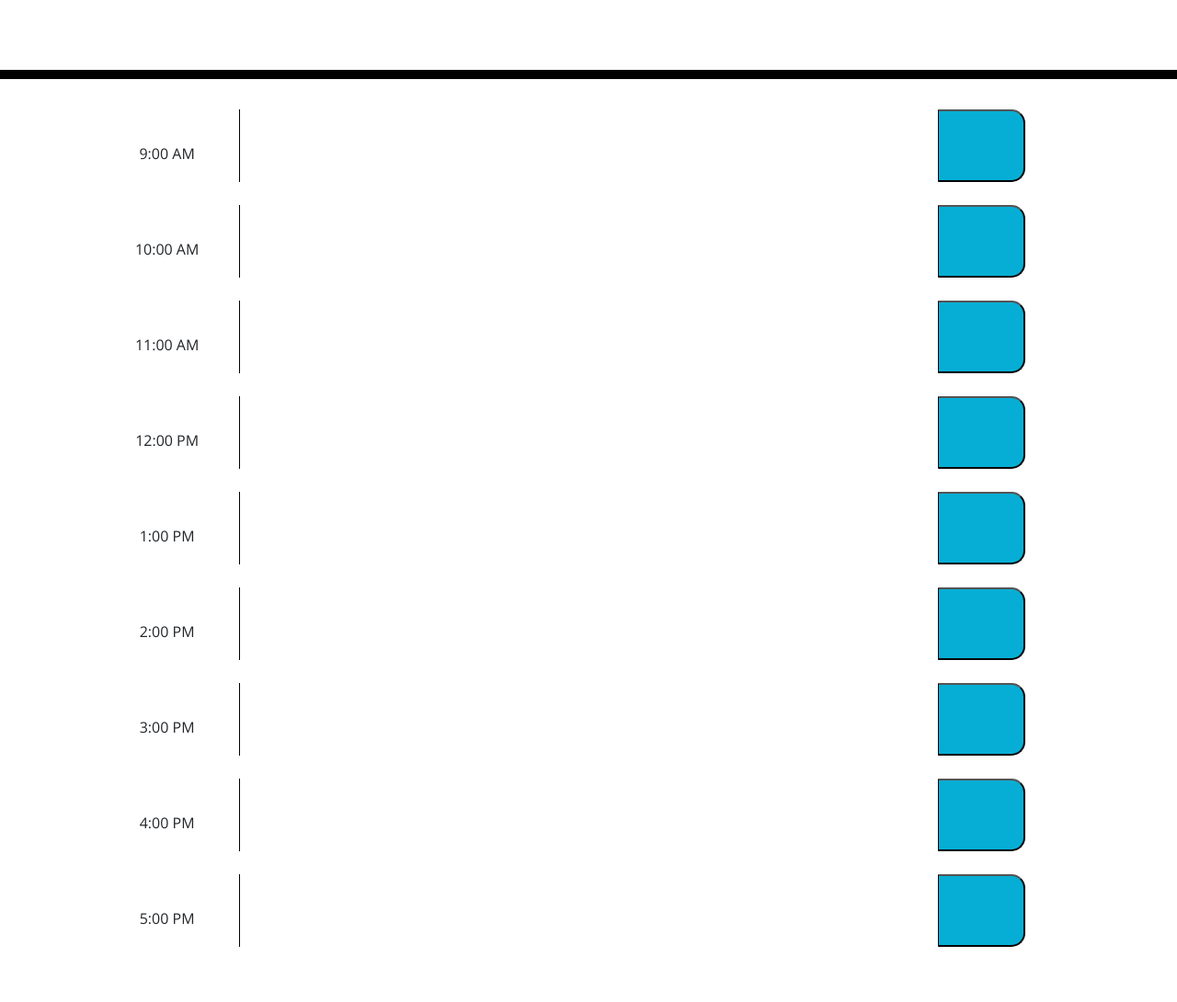
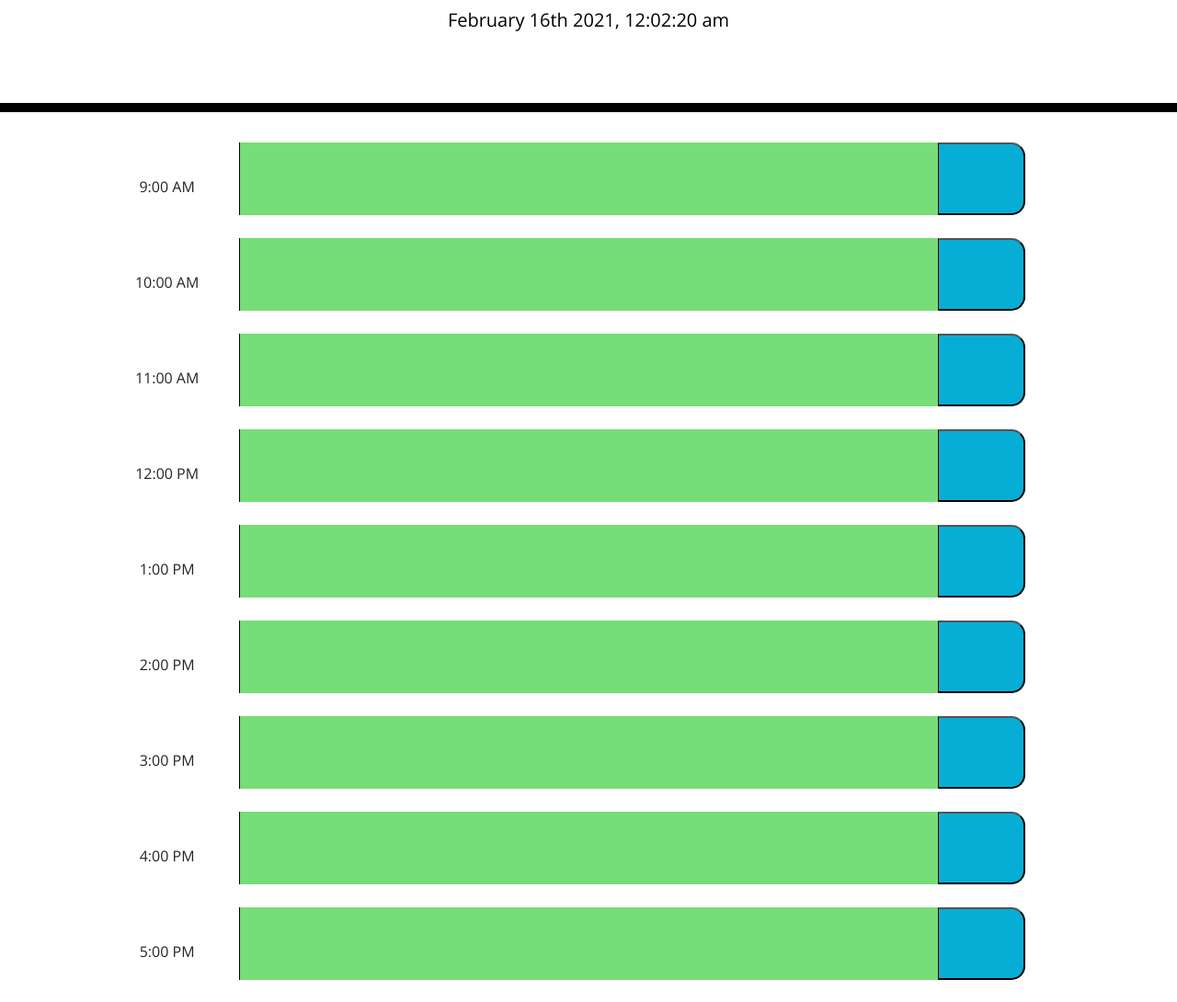
Before and after one commit to nolanstucky/Day-Schedular, a plain HTML site: page index.html in a window 1280 px wide. Shown: the part 182-1272 px from the top of the page at 92% size. Before the commit the page ends 1236 px from the top, so only its background shows below. Drawn offline with nearby package versions, Linux system fonts and the light colour scheme.

Commit message:
added function to populate description from local storage and to validate the boxes if they are in past present or future

```diff
--- a/index.html
+++ b/index.html
@@ -25,7 +25,7 @@
       <div class="col-sm-2 mt-4 time-block">
         9:00 AM
       </div>
-      <textarea class="col-sm-8 description"></textarea>
+      <textarea class="col-sm-8 description" id=9></textarea>
       <button class="col-sm-1 saveBtn" id="nineAm"></button>
     </div>
   </div>
@@ -35,7 +35,7 @@
       <div class="col-sm-2 mt-4 time-block">
         10:00 AM
       </div>
-      <textarea class="col-sm-8 description"></textarea>
+      <textarea class="col-sm-8 description" id=10></textarea>
       <button class="col-sm-1 saveBtn" id="tenAm"></button>
     </div>
   </div>
@@ -45,7 +45,7 @@
       <div class="col-sm-2 mt-4 time-block">
         11:00 AM
       </div>
-      <textarea class="col-sm-8 description"></textarea>
+      <textarea class="col-sm-8 description" id=11></textarea>
       <button class="col-sm-1 saveBtn" id="elevenAm"></button>
     </div>
   </div>
@@ -55,7 +55,7 @@
       <div class="col-sm-2 mt-4 time-block">
         12:00 PM
       </div>
-      <textarea class="col-sm-8 description"></textarea>
+      <textarea class="col-sm-8 description" id=12></textarea>
       <button class="col-sm-1 saveBtn" id="twelvePm"></button>
     </div>
   </div>
@@ -65,7 +65,7 @@
       <div class="col-sm-2 mt-4 time-block">
         1:00 PM
       </div>
-      <textarea class="col-sm-8 description"></textarea>
+      <textarea class="col-sm-8 description" id=13></textarea>
       <button class="col-sm-1 saveBtn" id="onePm"></button>
     </div>
   </div>
@@ -75,7 +75,7 @@
       <div class="col-sm-2 mt-4 time-block">
         2:00 PM
       </div>
-      <textarea class="col-sm-8 description"></textarea>
+      <textarea class="col-sm-8 description" id=14></textarea>
       <button class="col-sm-1 saveBtn" id="twoPm"></button>
     </div>
   </div>
@@ -85,7 +85,7 @@
       <div class="col-sm-2 mt-4 time-block">
         3:00 PM
       </div>
-      <textarea class="col-sm-8 description"></textarea>
+      <textarea class="col-sm-8 description" id=15></textarea>
       <button class="col-sm-1 saveBtn" id="threePm"></button>
     </div>
   </div>
@@ -95,7 +95,7 @@
       <div class="col-sm-2 mt-4 time-block">
         4:00 PM
       </div>
-      <textarea class="col-sm-8 description"></textarea>
+      <textarea class="col-sm-8 description" id=16></textarea>
       <button class="col-sm-1 saveBtn" id="fourPm"></button>
     </div>
   </div>
@@ -105,7 +105,7 @@
       <div class="col-sm-2 mt-4 time-block">
         5:00 PM
       </div>
-      <textarea class="col-sm-8 description"></textarea>
+      <textarea class="col-sm-8 description" id=17></textarea>
       <button class="col-sm-1 saveBtn" id="fivePm"></button>
     </div>
   </div>
--- a/script.js
+++ b/script.js
@@ -1,7 +1,41 @@
+//called upon functions that prepare the page based off of data from local storage and moment time
+populateDescription();
+validateHours();
+//sets the current day based on moment formated
+$("#currentDay").text(moment().format("MMMM Do YYYY, h:MM:ss a"));
+//Every save button saves the value inside description boxes to local storage with the id attached to the button
 $(".saveBtn").on("click", function(){
     let hour = $(this).attr("id");
     let description = $(this).siblings(".description").val();
     // console.log(description)
     // console.log(hour);
     localStorage.setItem(hour, description);
-})
+});
+
+//function that grabs the local storage description
+function populateDescription(){
+    $(".saveBtn").each(function(){
+        console.log($(this).attr("id"));
+        let timeId = $(this).attr("id");
+        let words = localStorage.getItem(timeId);
+        $(this).siblings(".description").val(words);
+    })
+};
+//function that uses the current hour to validate if the description box is past present or future.
+function validateHours(){
+    $(".description").each(function(){
+        let currentHour = moment().hours();
+        let hour = parseInt($(this).attr("id"));
+        console.log(hour);
+
+        if(hour === currentHour){
+            $(this).addClass("present");
+        } else if (hour > currentHour){
+            $(this).addClass("future");
+        } else {
+            $(this).addClass("past");
+        }
+
+
+    });
+};
```
